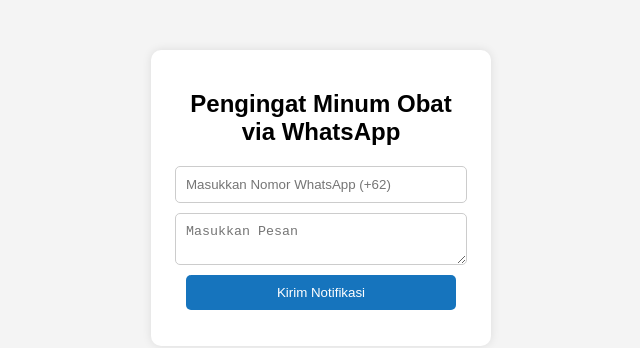
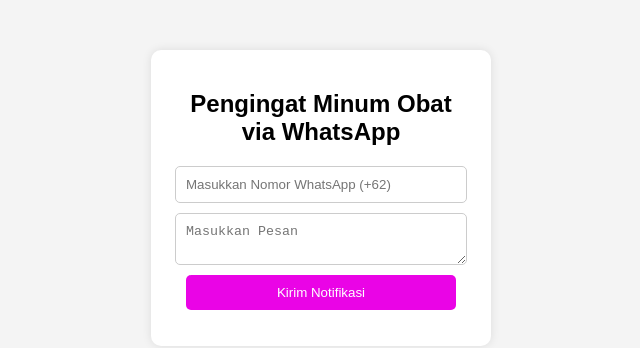
Before and after one commit to ahmadUffi/belajarGithub, a plain HTML site: page index.html in a window 1280 px wide. In both pictures the pointer is over the button "Kirim Notifikasi". Shown: the whole page, without its empty margins (319-959 px from the left). Drawn offline with Linux system fonts and the light colour scheme.

Commit message:
Change button hover background color to #ea04e6

```diff
--- a/index.html
+++ b/index.html
@@ -36,7 +36,7 @@
         border: none;
       }
       button:hover {
-        background: #1674bd;
+        background: #ea04e6;
       }
     </style>
   </head>
```
